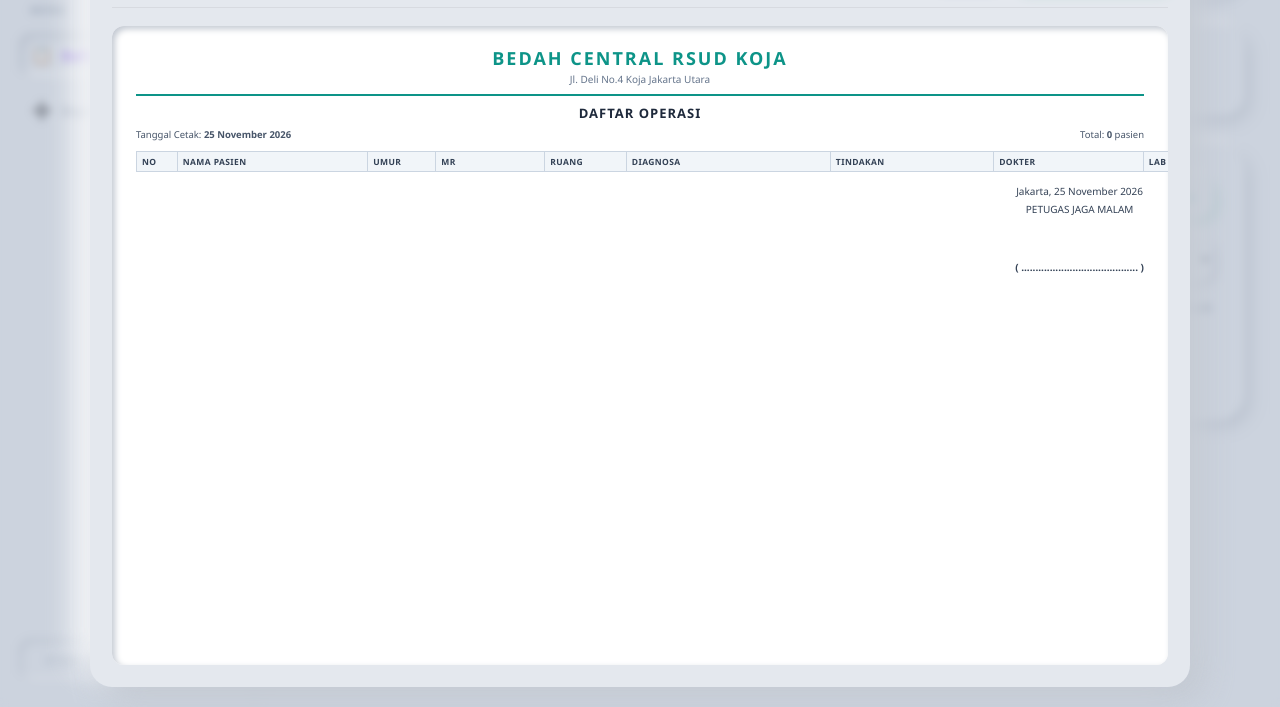
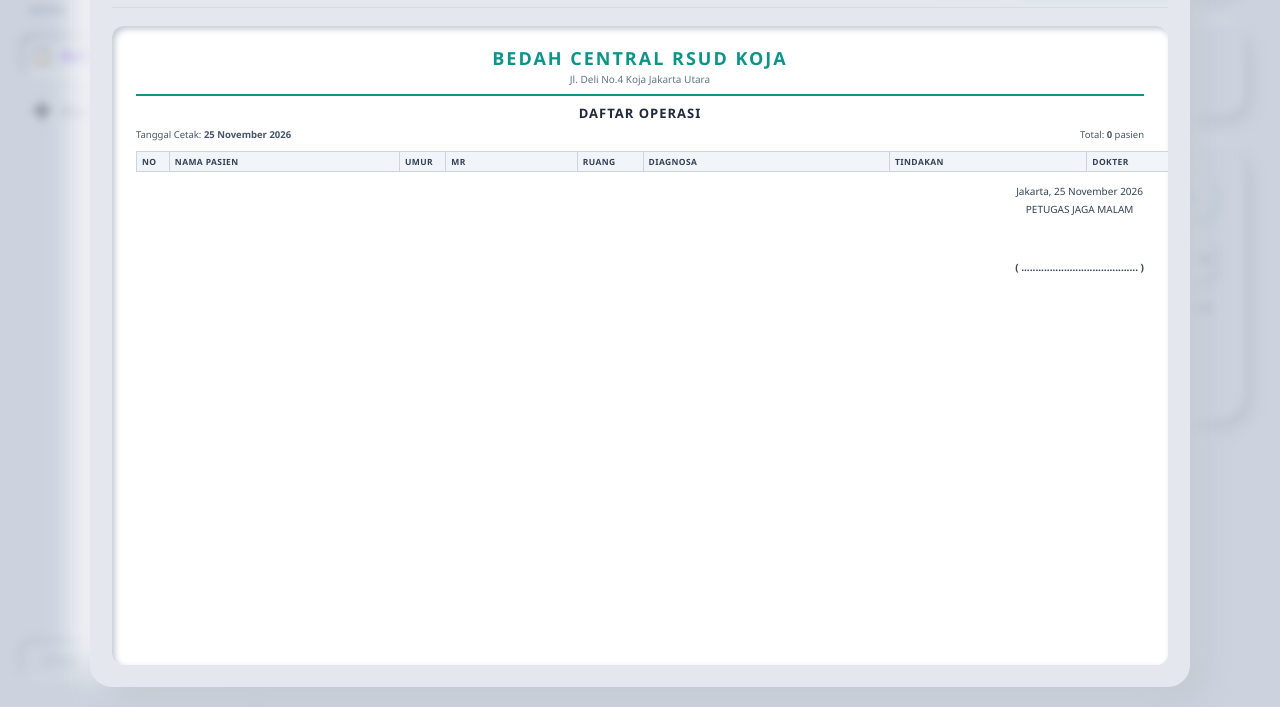
Before and after one commit to agenbuatan-ai/ps, a plain HTML site: page index.html in a window 1280 px wide. Both pictures are taken after a click on the button "Print Preview". Shown: the part 93-800 px from the top of the page. Drawn offline with Linux system fonts and the light colour scheme; no server answers.

Commit message:
Adjust column widths in print table

```diff
--- a/index.html
+++ b/index.html
@@ -233,16 +233,16 @@
       <table class="print-table">
         <thead>
           <tr>
-            <th style="width:3%;">No</th>
+            <th style="width:2%;">No</th>
             <th style="width:14%;">Nama Pasien</th>
-            <th style="width:5%;">Umur</th>
+            <th style="width:2%;">Umur</th>
             <th style="width:8%;">MR</th>
-            <th style="width:6%;">Ruang</th>
+            <th style="width:4%;">Ruang</th>
             <th style="width:15%;">Diagnosa</th>
             <th style="width:12%;">Tindakan</th>
             <th style="width:11%;">Dokter</th>
-            <th style="width:9%;">Lab</th>
-            <th style="width:11%;">Ket</th>
+            <th style="width:4%;">Lab</th>
+            <th style="width:5%;">Ket</th>
           </tr>
         </thead>
         <tbody id="printTableBody"></tbody>
```
